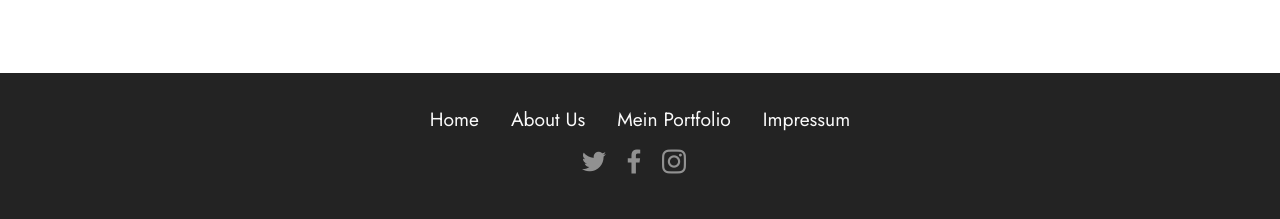
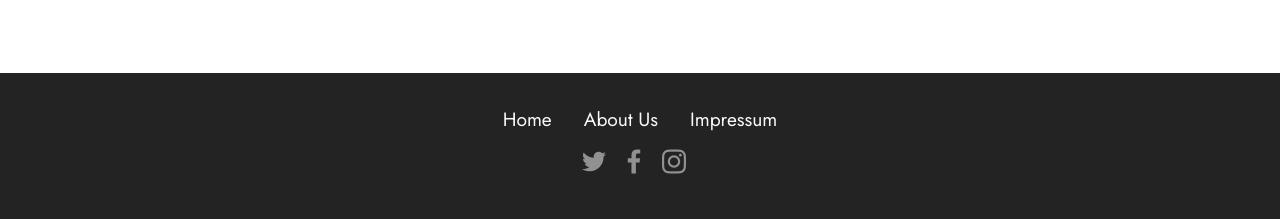
Before and after one commit to LWaetzig/Fallstudie, a Django app: page /aboutUs/ in a window 1280 px wide. Shown: the part 5938-6157 px from the top of the page. Run offline with Django 4.2, Linux system fonts and the light colour scheme; some libraries are stand-ins or nearby versions.

Commit message:
feat(footer.html): removed deprecated item

```diff
--- a/fideo/templates/footer.html
+++ b/fideo/templates/footer.html
@@ -8,9 +8,6 @@
                     </li>
                     <li class="display-7">
                         <a href="{%url 'aboutUs' %}" class="text-white">About Us</a>
-                    </li>
-                    <li class="display-7">
-                        <a href="#" class="text-white">Mein Portfolio</a>
                     </li>
                     <li class="display-7">
                         <a href="{%url 'impressum' %}" class="text-white" target="_blank">Impressum</a>
```
